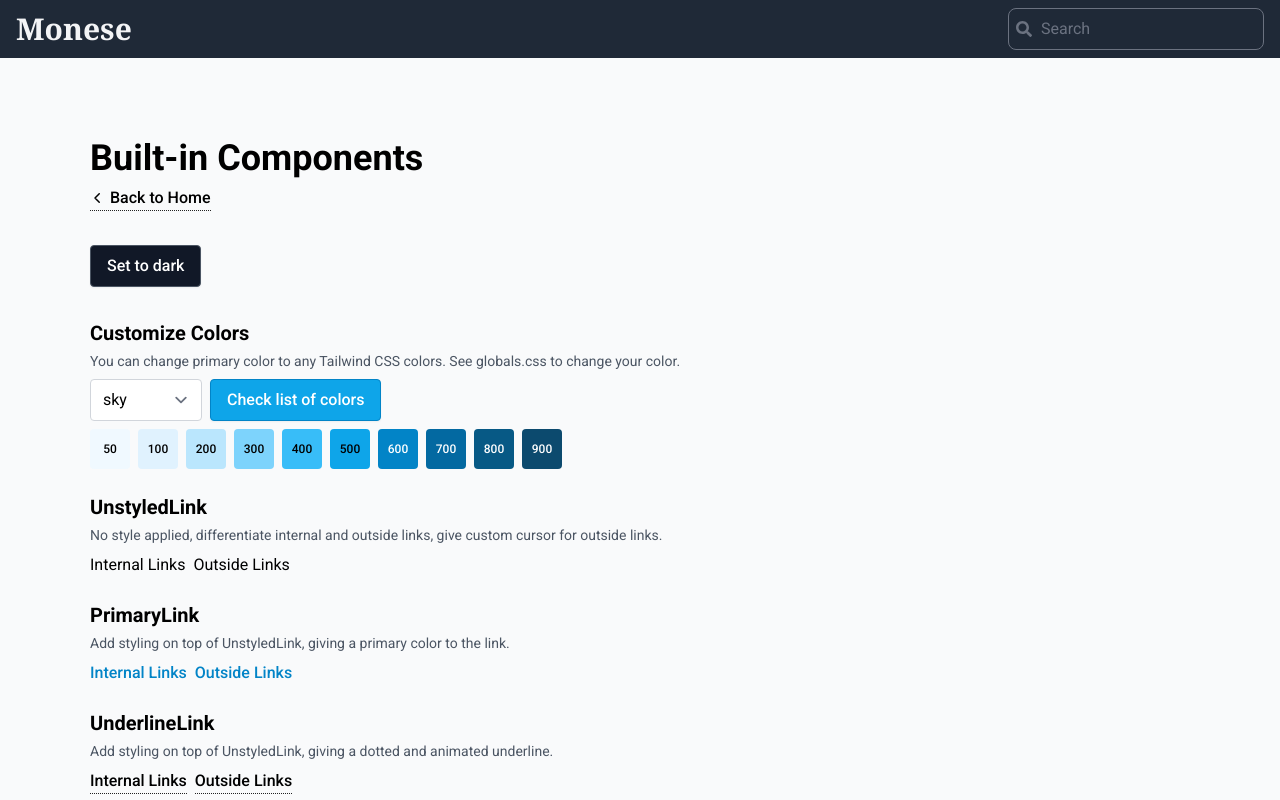
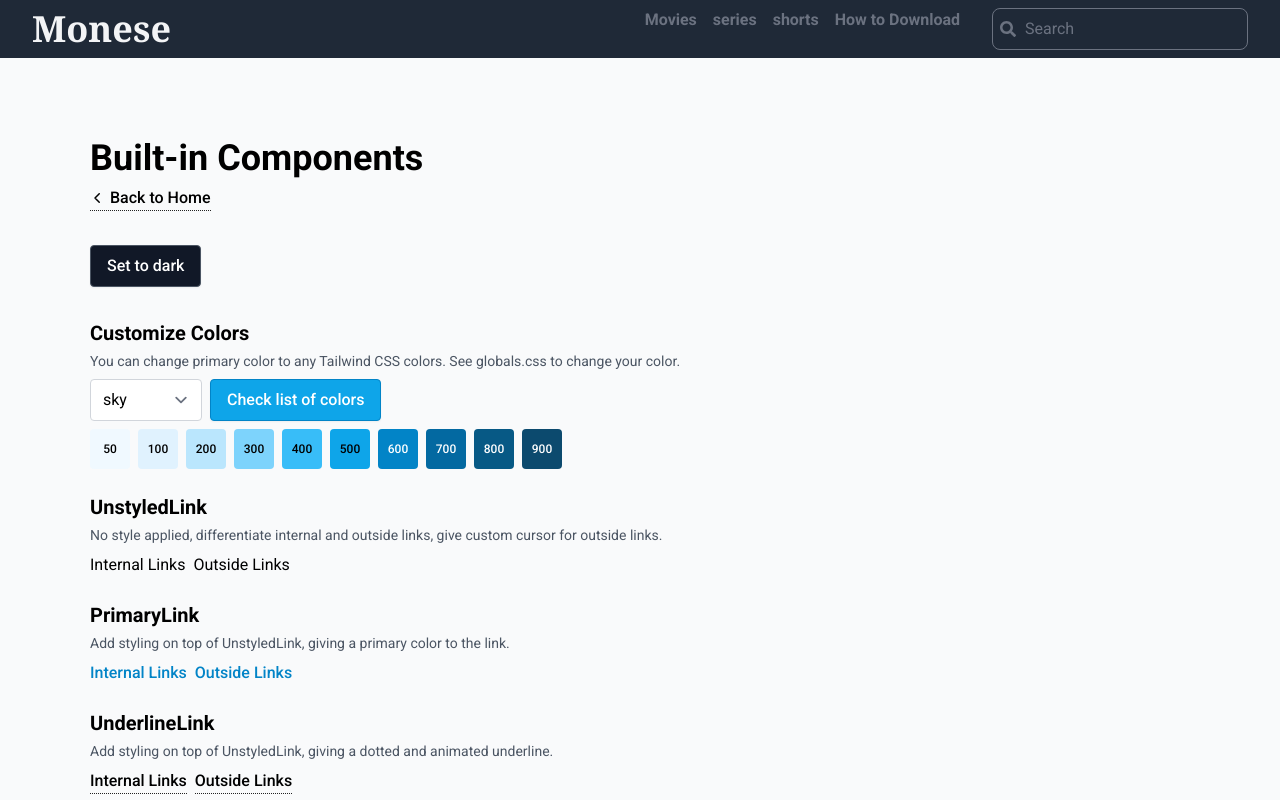
Before and after one commit to Oungseik/Monese, a Next.js app: page /components in a window 1280 px wide. Shown: the top 800 px of the page. Built offline with nearby package versions, Linux system fonts and the light colour scheme; a web font is replaced by a local one.

Commit message:
style: add some styling and animation

```diff
--- a/src/components/layout/Header.tsx
+++ b/src/components/layout/Header.tsx
@@ -3,20 +3,27 @@ import { FaSearch } from 'react-icons/fa';
 import UnstyledLink from '@/components/links/UnstyledLink';
 
 import HamburgerMenu from './HamburgerMenu';
+import Navigation from './Navigation';
 
 export default function Header() {
   return (
-    <header className='flex items-center justify-between bg-gray-800 px-4 py-2'>
-      <UnstyledLink href='/' className='font-secondary text-3xl font-bold'>
+    <header className='flex items-center justify-between bg-gray-800 px-4 py-2 sm:px-8'>
+      <UnstyledLink
+        href='/'
+        className='font-secondary text-3xl font-bold sm:text-4xl'
+      >
         Monese
       </UnstyledLink>
 
-      <div className='relative flex gap-x-4'>
-        <FaSearch className='absolute top-1/2 left-2 -translate-y-1/2 text-gray-500' />
-        <input
-          placeholder='Search'
-          className='w-32 rounded-lg border  border-gray-500 bg-gray-800 pl-8 sm:w-64'
-        />
+      <div className='flex gap-x-8'>
+        <Navigation />
+        <div className='relative flex items-center'>
+          <FaSearch className='absolute top-1/2 left-2 -translate-y-1/2 text-gray-500' />
+          <input
+            placeholder='Search'
+            className='w-32 rounded-lg border  border-gray-500 bg-gray-800 pl-8 sm:w-48 md:w-64'
+          />
+        </div>
         <HamburgerMenu />
       </div>
     </header>
--- a/src/components/layout/Navigation.tsx
+++ b/src/components/layout/Navigation.tsx
@@ -19,7 +19,10 @@ export default function Navigation({ className }: { className?: string }) {
         <li key={name}>
           <UnstyledLink
             href={href}
-            className={clsx(pathname.includes(href) && 'text-gray-200')}
+            className={clsx(
+              'transition hover:text-gray-200',
+              pathname.includes(href) && 'text-gray-200'
+            )}
           >
             {name}
           </UnstyledLink>
```
